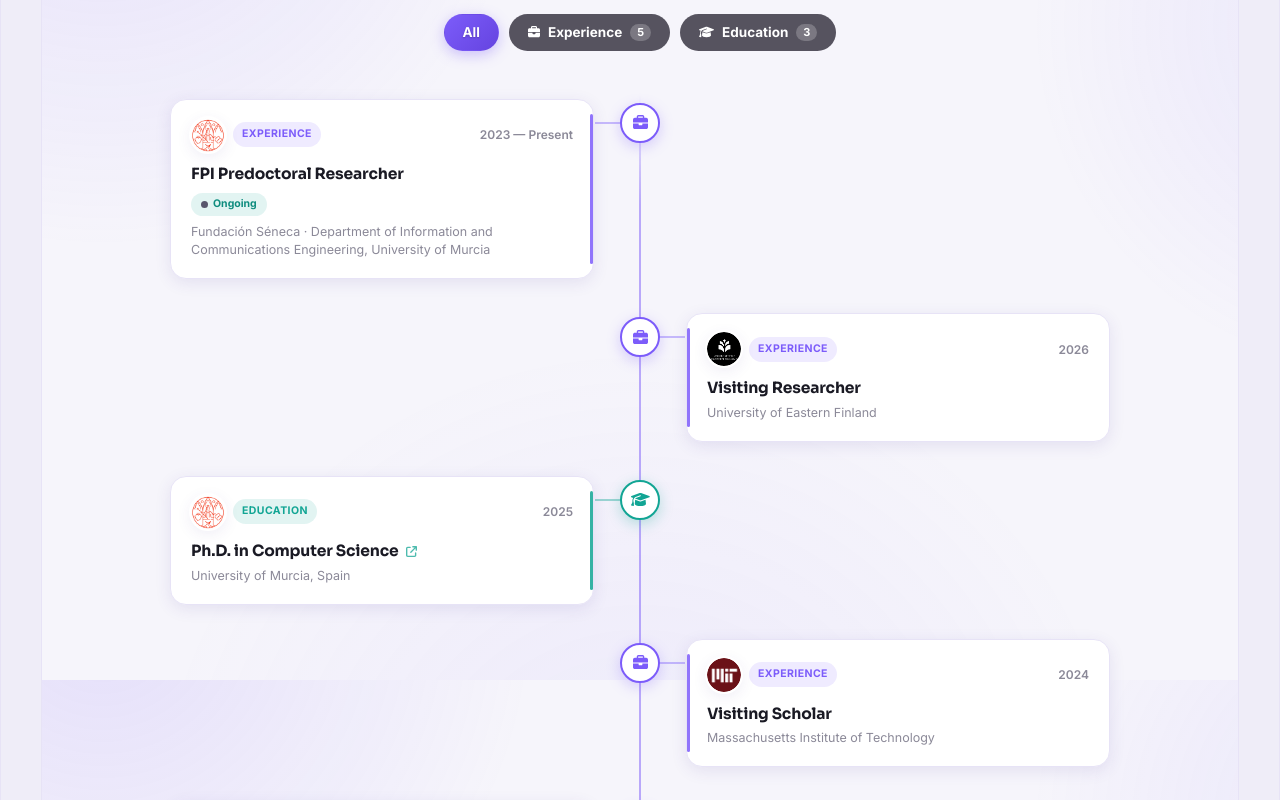
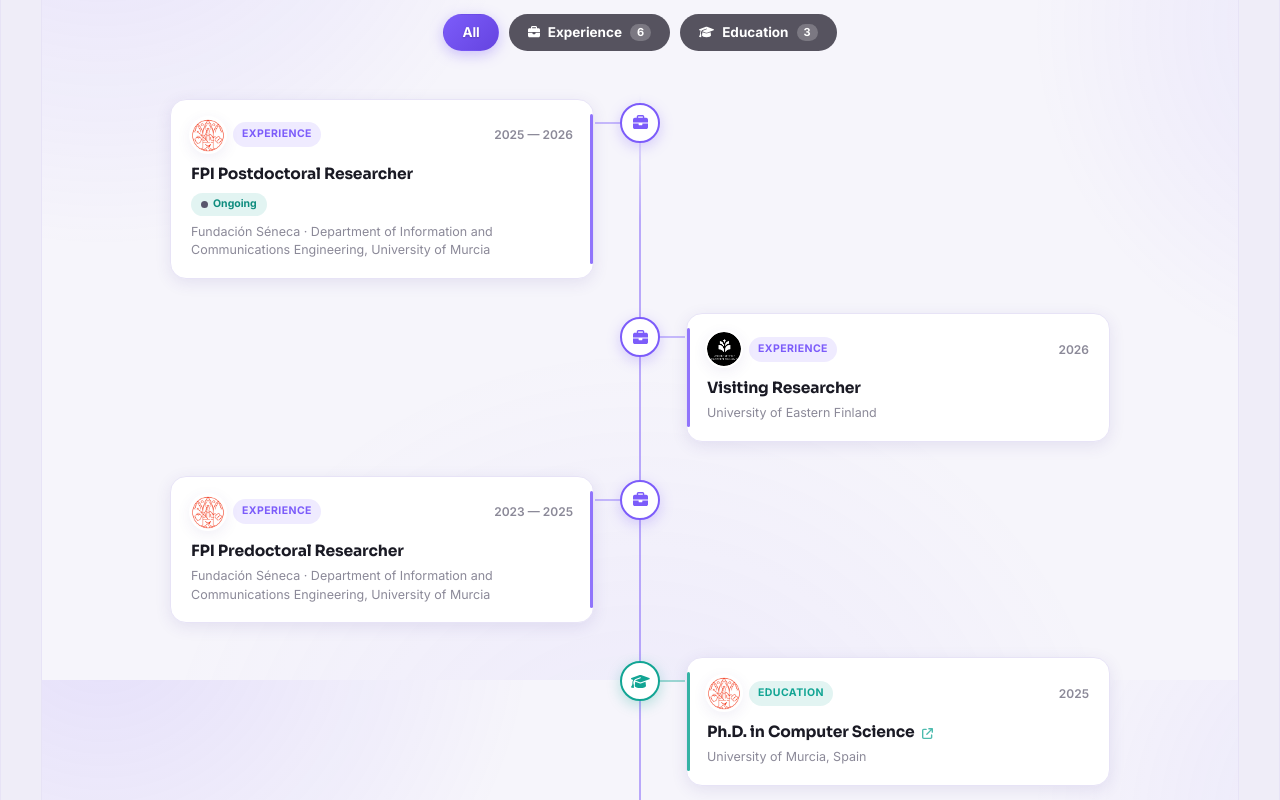
Before and after one commit to mjgm97/mjgm97.github.io, a React (Create React App) app: page / in a window 1280 px wide. Shown: the part 920-1720 px from the top of the page. Built offline with nearby package versions, Linux system fonts and the light colour scheme.

Commit message:
experience update

```diff
--- a/src/components/homepage/works.jsx
+++ b/src/components/homepage/works.jsx
@@ -17,12 +17,20 @@ import "./styles/works.css";
 const TIMELINE = [
 	{
 		type: "experience",
-		title: "FPI Predoctoral Researcher",
+		title: "FPI Postdoctoral Researcher",
 		org: "Fundación Séneca · Department of Information and Communications Engineering, University of Murcia",
-		date: "2023 — Present",
+		date: "2025 — 2026",
 		img: "./escudoUmu.jpg",
 		sort: 2027,
 		current: true,
+	},
+	{
+		type: "experience",
+		title: "FPI Predoctoral Researcher",
+		org: "Fundación Séneca · Department of Information and Communications Engineering, University of Murcia",
+		date: "2023 — 2025",
+		img: "./escudoUmu.jpg",
+		sort: 2025,
 	},
 	{
 		type: "experience",
```
